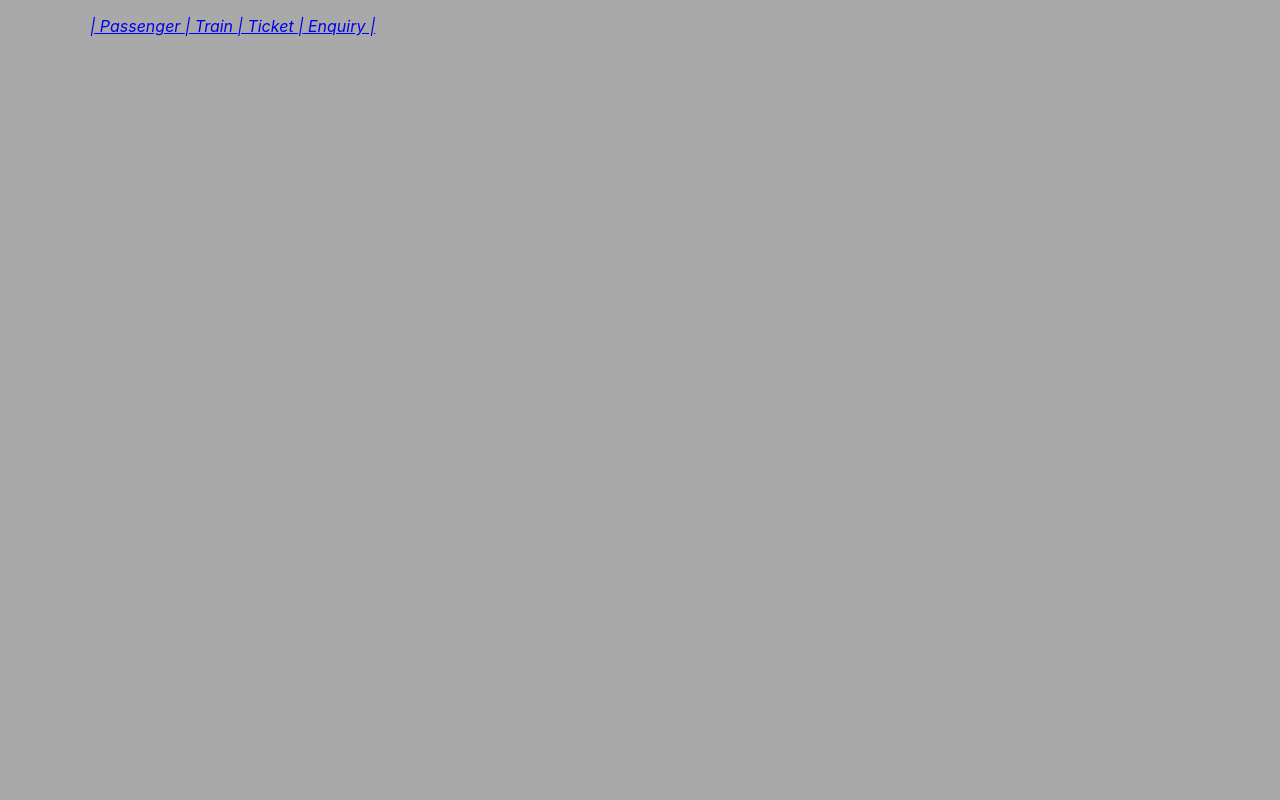
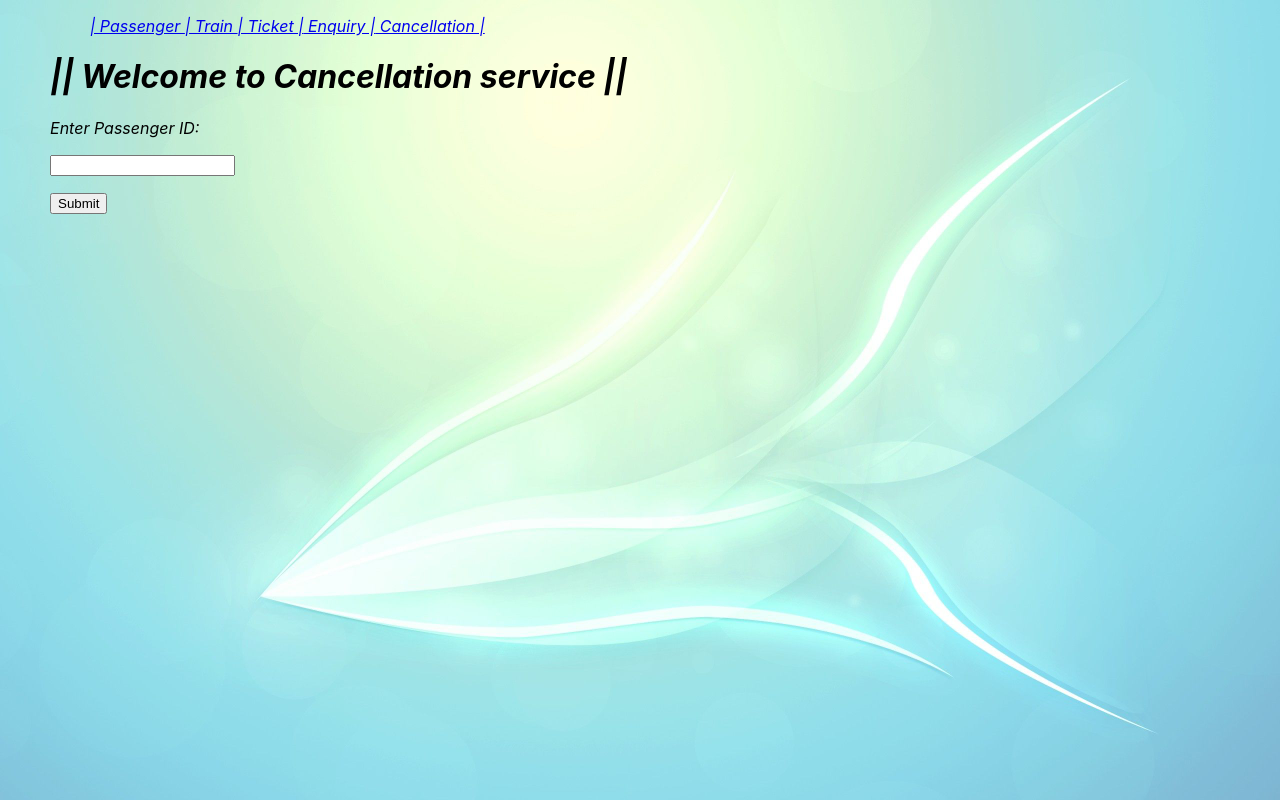
Before and after one commit to rajdeepd192/Ticket-booking-react, a React (Create React App) app: page /cancellation in a window 1280 px wide. Built offline with nearby package versions, Linux system fonts and the light colour scheme.

Commit message:
Ticket enquiry

```diff
--- /dev/null
+++ b/src/CancelForm.js
@@ -0,0 +1,46 @@
+import React from 'react';
+import axios from 'axios';
+import ReactDOM from 'react-dom';
+
+export default class FormCan extends React.Component {
+    constructor(props) {
+        super(props);
+        this.state = {
+            passenger_id: null,
+            submitted: false
+        }
+    }
+    idChangeHandler = (event) => {
+        this.setState({passenger_id: event.target.value});
+    }
+
+    submitHandler = (event) => {
+        event.preventDefault();
+        axios.delete('http://localhost:8080/Cancel/deletepassenger/'+this.state.passenger_id)
+        .then(response => {
+            this.setState({submitted: true});
+        });
+      }
+      render() {
+        return (<div>
+            <form onSubmit={this.submitHandler}>
+              <h1>|| Welcome to Cancellation service ||</h1>
+              <p>Enter Passenger ID:</p>
+              <input
+                type="text"
+                onChange={this.idChangeHandler}
+              />
+               <p>
+              <input type='submit'/>
+              </p>
+            </form>
+            {this.state.submitted}
+            </div>
+          );
+    }
+}
+
+function deleteRow(row){
+    // var d = row.parentNode.parentNode.rowIndex;
+    document.getElementById('passengers').deleteRow(this.state.passenger_id);
+ }
--- a/src/PassengerForm.js
+++ b/src/PassengerForm.js
@@ -56,7 +56,7 @@ export default class Form extends React.Component {
     render() {
         return (
             <form onSubmit={this.submitHandler}>
-              <h1>Passenger Details</h1>
+              <h1>||Passenger Details||</h1>
               <p>Enter your Name:</p>
               <input
                 type="text"
--- /dev/null
+++ b/src/TicketForm.js
@@ -0,0 +1,62 @@
+import React from 'react';
+import axios from 'axios';
+import ReactDOM from 'react-dom';
+
+
+export default class FormTic extends React.Component {
+    constructor(props) {
+        super(props);
+        this.state = {
+            ticket_no: null,
+            price: null,
+            start_city: null,
+            end_city: null,
+            train_no: null,
+            submitted: false
+        }
+    }
+    ticketNoChangeHandler = (event) => {
+        this.setState({ticket_no: event.target.value});
+    }
+
+    submitHandler = (event) => {
+        event.preventDefault();
+        axios.get('http://localhost:8080/enquiry/ticket2/'+this.state.ticket_no)
+        .then(response => {
+            console.log(response);
+            this.setState({submitted: true,price: response.data.price,start_city:response.data.start_city,end_city:response.data.end_city,train_no:response.data.train_no});
+
+        });
+      }
+
+      render() {
+        return (<div>
+            <form onSubmit={this.submitHandler}>
+              <h1>|| Welcome to Ticket Enquiry service ||</h1>
+              <p>Enter Ticket no:</p>
+              <input
+                type="text"
+                onChange={this.ticketNoChangeHandler}
+              />
+               <p>
+              <input type='submit'/>
+              </p>
+            </form>
+            {this.state.submitted && <TicketInfo value = {this.state}/>}
+            </div>
+          );
+    }
+
+}
+
+function TicketInfo(props) {
+    console.log('Ticket Details: '+props);
+    return (
+    <div>
+    <p>Price: {props.value.price}</p>
+    <p>Start City: {props.value.start_city}</p>
+    <p>End City: {props.value.end_city}</p>
+    <p>Train No.:{props.value.train_no}</p>
+    </div>
+    )
+}
--- a/src/index.css
+++ b/src/index.css
@@ -3,7 +3,9 @@ body {
   text-align: left;
   padding-left: 50px;
   font-style: italic;
-  background-color: darkgrey;
+  background-image: url("BackImg.jpg");
+  background-size: cover;
+  background-repeat: no-repeat;
   font-family: -apple-system, BlinkMacSystemFont, 'Segoe UI', 'Roboto', 'Oxygen',
     'Ubuntu', 'Cantarell', 'Fira Sans', 'Droid Sans', 'Helvetica Neue',
     sans-serif;
--- a/src/index.js
+++ b/src/index.js
@@ -5,6 +5,8 @@ import App from './App';
 import reportWebVitals from './reportWebVitals';
 import Form from './PassengerForm';
 import FormEq from './EnquiryForm';
+import FormCan from './CancelForm';
+import FormTic from './TicketForm';
 import {
   BrowserRouter as Router,
   Switch,
@@ -27,13 +29,19 @@ function Passenger() {
 
 function Ticket() {
   return (
-    <h2>Ticket</h2>
+    <h2 className="ticket">Ticket</h2>
   )
 }
 
 function Enquiry(){
   return(
     <h2 className="enquiry">Enquiry</h2>
+  )
+}
+
+function Cancellation(){
+  return(
+    <h2 className="cancellation">Cancellation</h2>
   )
 }
 
@@ -51,6 +59,7 @@ function Default() {
           <li> */}
             <Link to="/ticket">|    Ticket    |</Link>
             <Link to="/enquiry">   Enquiry   |</Link>
+            <Link to="/cancellation">   Cancellation    |</Link>
 
         </ul>
 
@@ -60,13 +69,16 @@ function Default() {
           <Train />
         </Route>
         <Route path="/ticket">
-          <Ticket />
+          <FormTic/>
         </Route>
         <Route path="/passenger">
           <Form/>
         </Route>
         <Route path="/enquiry">
           <FormEq/>
+          </Route>
+        <Route path="/cancellation">
+          <FormCan/>
           </Route>
       </Switch>
     </div>
```
Also changed, not shown: src/BackImg.jpg (added), 1 other file (tests, documents, lock files or other folders).
